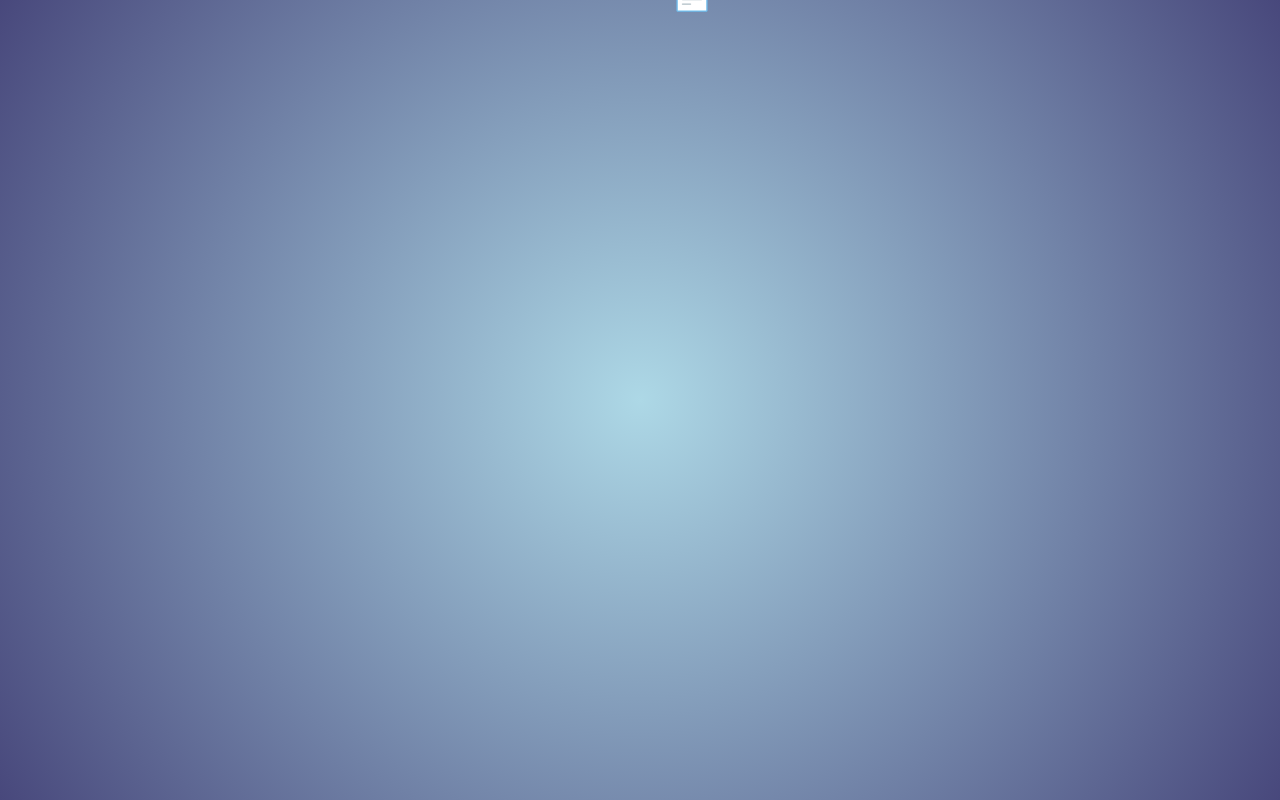
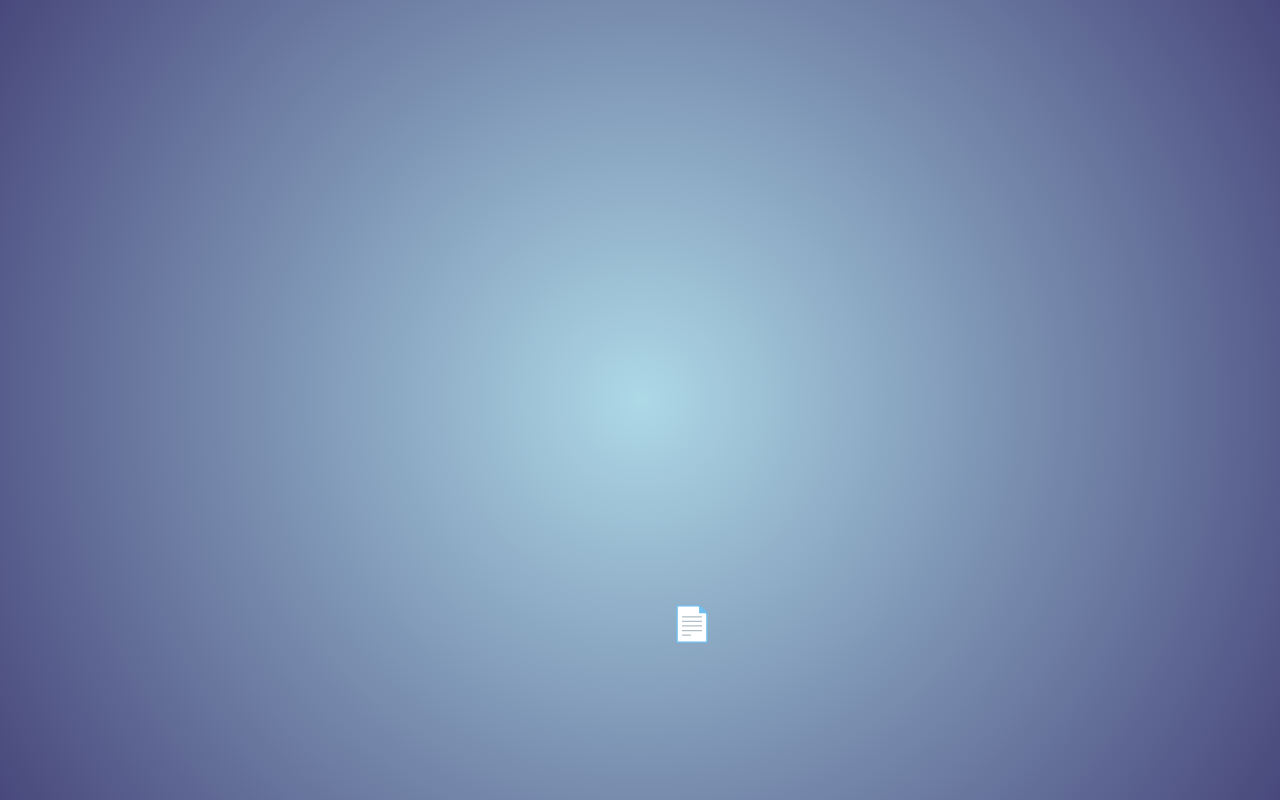
Before and after one commit to sirwilliamthefirst/portfolio, a Vue app: page / in a window 1280 px wide. Built offline with nearby package versions, Linux system fonts and the light colour scheme; the HTML template or start-up script is replaced by a standard one.

Commit message:
fixed div to template to stop bug

```diff
--- a/src/components/Pond.vue
+++ b/src/components/Pond.vue
@@ -40,9 +40,9 @@ function filterRipple(id: number) {
       ></Ripple>
     </template>
   </div>
-  <div v-for="poem in poemCollection" :key="poem.id">
+  <template v-for="poem in poemCollection" :key="poem.id">
     <Page :lastRipple="lastClick" :id="poem.id"></Page>>
-  </div>
+  </template>
   <div class="modals" id="modals"></div>
 </template>
 
```
